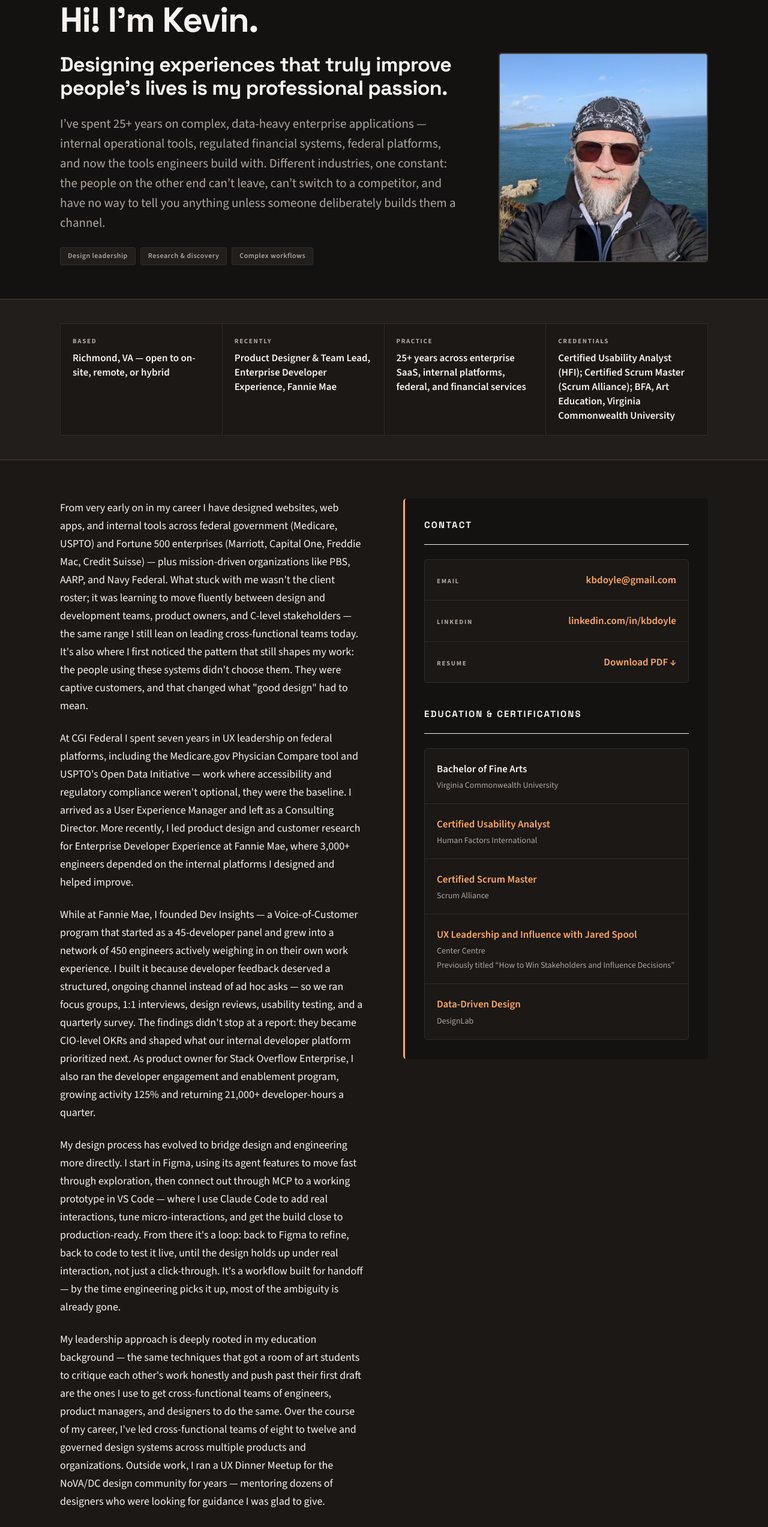
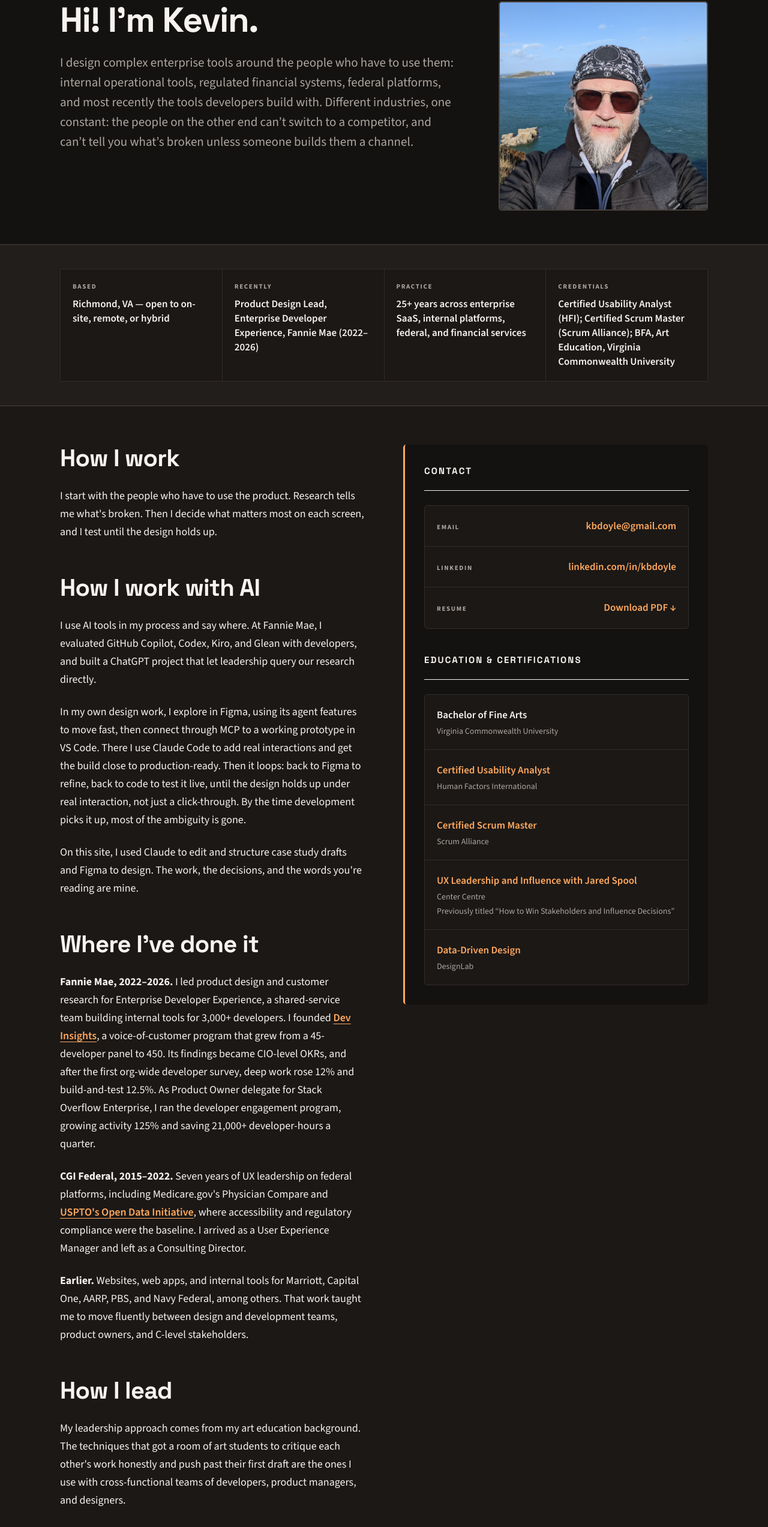
Before and after one commit to beelzebuddha/portfolio-site, a Next.js app: page /about in a window 1280 px wide. Shown: the part 197-2742 px from the top of the page at 60% size. Built offline with nearby package versions, Linux system fonts and the light colour scheme.

Commit message:
Restructure About page
New intro, fact strip as a dl, five sections with Dev Insights h2 headings
(How I work with AI has id="ai"), hero photo top-aligned with the title,
and the End CTA pointing to Dev Insights.

Co-Authored-By: Claude Opus 5.5 <noreply@anthropic.com>

```diff
--- a/app/about/page.module.css
+++ b/app/about/page.module.css
@@ -19,11 +19,30 @@
   min-width: 0;
   display: flex;
   flex-direction: column;
-  gap: var(--space-5);
+  gap: var(--space-9);
   font-family: var(--font-body), sans-serif;
   font-size: 18px;
   line-height: 30px;
   color: var(--ink);
+}
+
+/* One body section: SectionHeader h2 + its paragraphs. scroll-margin-top
+   keeps #ai clear of the sticky header, with breathing room, when linked from the home page. */
+.block {
+  display: flex;
+  flex-direction: column;
+  gap: var(--space-5);
+  scroll-margin-top: calc(var(--header-height) + var(--space-7));
+}
+
+/* Inline links in running text: accent + persistent underline so they're
+   identifiable without hover (WCAG 1.4.1). Same treatment as the USPTO and
+   Dev Insights pages' text links. Focus ring: global a:focus-visible. */
+.textLink {
+  font-weight: 600;
+  color: var(--accent);
+  text-decoration: underline;
+  text-underline-offset: var(--space-0);
 }
 
 .aside {
--- a/app/about/page.tsx
+++ b/app/about/page.tsx
@@ -1,4 +1,5 @@
 import type { Metadata } from 'next';
+import Link from 'next/link';
 import SiteHeader from '../components/SiteHeader';
 import SiteFooter from '../components/SiteFooter';
 import AboutHero from '../components/AboutHero';
@@ -6,22 +7,25 @@ import FactStrip from '../components/case-study/FactStrip';
 import ContactCard from '../components/ContactCard';
 import CredentialsCard from '../components/CredentialsCard';
 import EndCTA from '../components/case-study/EndCTA';
+// Section headings use the Dev Insights h2 (and the TOKEN GAPS on .page it reads).
+import caseStudy from '../case-studies/dev-insights/page.module.css';
 import styles from './page.module.css';
 
 export const metadata: Metadata = {
   title: 'About — Kevin B. Doyle',
   description:
-    '25+ years designing for the captive user — internal tools, regulated financial systems, federal platforms, and now the tools engineers build with.',
+    'Kevin B. Doyle designs complex enterprise tools around the people who have to use them: internal operational tools, regulated financial systems, federal platforms, and the tools developers build with.',
 };
 
 export default function AboutPage() {
   return (
     <>
       <SiteHeader />
-      <main>
+      <main className={caseStudy.page}>
         <AboutHero />
 
         <FactStrip
+          asDescriptionList
           facts={[
             {
               label: 'BASED',
@@ -30,7 +34,7 @@ export default function AboutPage() {
             {
               label: 'RECENTLY',
               value:
-                'Product Designer & Team Lead, Enterprise Developer Experience, Fannie Mae',
+                'Product Design Lead, Enterprise Developer Experience, Fannie Mae (2022–2026)',
             },
             {
               label: 'PRACTICE',
@@ -48,26 +52,104 @@ export default function AboutPage() {
         <section className={styles.section}>
           <div className={`container ${styles.inner}`}>
             <div className={styles.body}>
+              <section className={styles.block}>
+                <h2 className={caseStudy.h2}>How I work</h2>
                 <p>
-                From very early on in my career I have designed websites, web apps, and internal tools across federal government (Medicare, USPTO) and Fortune 500 enterprises (Marriott, Capital One, Freddie Mac, Credit Suisse) — plus mission-driven organizations like PBS, AARP, and Navy Federal. What stuck with me wasn't the client roster; it was learning to move fluently between design and development teams, product owners, and C-level stakeholders — the same range I still lean on leading cross-functional teams today. It's also where I first noticed the pattern that still shapes my work: the people using these systems didn't choose them. They were captive customers, and that changed what "good design" had to mean.
+                  I start with the people who have to use the product. Research
+                  tells me what&apos;s broken. Then I decide what matters most on
+                  each screen, and I test until the design holds up.
+                </p>
+              </section>
+
+              <section id="ai" className={styles.block}>
+                <h2 className={caseStudy.h2}>How I work with AI</h2>
+                <p>
+                  I use AI tools in my process and say where. At Fannie Mae, I
+                  evaluated GitHub Copilot, Codex, Kiro, and Glean with
+                  developers, and built a ChatGPT project that let leadership
+                  query our research directly.
                 </p>
                 <p>
-               At CGI Federal I spent seven years in UX leadership on federal platforms, including the Medicare.gov Physician Compare tool and USPTO's Open Data Initiative — work where accessibility and regulatory compliance weren't optional, they were the baseline. I arrived as a User Experience Manager and left as a Consulting Director. More recently, I led product design and customer research for Enterprise Developer Experience at Fannie Mae, where 3,000+ engineers depended on the internal platforms I designed and helped improve.
+                  In my own design work, I explore in Figma, using its agent
+                  features to move fast, then connect through MCP to a working
+                  prototype in VS Code. There I use Claude Code to add real
+                  interactions and get the build close to production-ready. Then
+                  it loops: back to Figma to refine, back to code to test it
+                  live, until the design holds up under real interaction, not
+                  just a click-through. By the time development picks it up, most
+                  of the ambiguity is gone.
                 </p>
                 <p>
-               While at Fannie Mae, I founded Dev Insights — a Voice-of-Customer program that started as a 45-developer panel and grew into a network of 450 engineers actively weighing in on their own work experience. I built it because developer feedback deserved a structured, ongoing channel instead of ad hoc asks — so we ran focus groups, 1:1 interviews, design reviews, usability testing, and a quarterly survey. The findings didn't stop at a report: they became CIO-level OKRs and shaped what our internal developer platform prioritized next. As product owner for Stack Overflow Enterprise, I also ran the developer engagement and enablement program, growing activity 125% and returning 21,000+ developer-hours a quarter.
+                  On this site, I used Claude to edit and structure case study
+                  drafts and Figma to design. The work, the decisions, and the
+                  words you&apos;re reading are mine.
+                </p>
+              </section>
+
+              <section className={styles.block}>
+                <h2 className={caseStudy.h2}>Where I&apos;ve done it</h2>
+                <p>
+                  <strong>Fannie Mae, 2022–2026.</strong> I led product design
+                  and customer research for Enterprise Developer Experience, a
+                  shared-service team building internal tools for 3,000+
+                  developers. I founded{' '}
+                  <Link href="/case-studies/dev-insights" className={styles.textLink}>
+                    Dev Insights
+                  </Link>
+                  , a voice-of-customer program that grew from a 45-developer
+                  panel to 450. Its findings became CIO-level OKRs, and after the
+                  first org-wide developer survey, deep work rose 12% and
+                  build-and-test 12.5%. As Product Owner delegate for Stack
+                  Overflow Enterprise, I ran the developer engagement program,
+                  growing activity 125% and saving 21,000+ developer-hours a
+                  quarter.
                 </p>
                 <p>
-                My design process has evolved to bridge design and engineering more directly. I start in Figma, using its agent features to move fast through exploration, then connect out through MCP to a working prototype in VS Code — where I use Claude Code to add real interactions, tune micro-interactions, and get the build close to production-ready. From there it's a loop: back to Figma to refine, back to code to test it live, until the design holds up under real interaction, not just a click-through. It's a workflow built for handoff — by the time engineering picks it up, most of the ambiguity is already gone.
+                  <strong>CGI Federal, 2015–2022.</strong> Seven years of UX
+                  leadership on federal platforms, including Medicare.gov&apos;s
+                  Physician Compare and{' '}
+                  <Link href="/case-studies/uspto-open-data" className={styles.textLink}>
+                    USPTO&apos;s Open Data Initiative
+                  </Link>
+                  , where accessibility and regulatory compliance were the
+                  baseline. I arrived as a User Experience Manager and left as a
+                  Consulting Director.
                 </p>
                 <p>
-                My leadership approach is deeply rooted in my education background — the same techniques that got a room of art students to critique each other's work honestly and push past their first draft are the ones I use to get cross-functional teams of engineers, product managers, and designers to do the same. Over the course of my career, I've led cross-functional teams of eight to twelve and governed design systems across multiple products and organizations. Outside work, I ran a UX Dinner Meetup for the NoVA/DC design community for years — mentoring dozens of designers who were looking for guidance I was glad to give.
+                  <strong>Earlier.</strong> Websites, web apps, and internal
+                  tools for Marriott, Capital One, AARP, PBS, and Navy Federal,
+                  among others. That work taught me to move fluently between
+                  design and development teams, product owners, and C-level
+                  stakeholders.
+                </p>
+              </section>
+
+              <section className={styles.block}>
+                <h2 className={caseStudy.h2}>How I lead</h2>
+                <p>
+                  My leadership approach comes from my art education background.
+                  The techniques that got a room of art students to critique each
+                  other&apos;s work honestly and push past their first draft are
+                  the ones I use with cross-functional teams of developers,
+                  product managers, and designers.
                 </p>
                 <p>
-                Outside of work I sketch in charcoal, play guitar, hike when the
-                weather cooperates, watch too much TV with my cats, and spend
-                long weekends around a campfire with my camping fam.
+                  I&apos;ve led cross-functional teams of eight to twelve and
+                  governed design systems across multiple products and
+                  organizations. For years I also ran a UX Dinner Meetup for the
+                  NoVA/DC design community, mentoring dozens of designers who were
+                  looking for guidance I was glad to give.
                 </p>
+              </section>
+
+              <section className={styles.block}>
+                <h2 className={caseStudy.h2}>Outside work</h2>
+                <p>
+                  I sketch in charcoal, play guitar, hike when the weather
+                  cooperates, watch too much TV with my cats, and spend long
+                  weekends around a campfire with my camping fam.
+                </p>
+              </section>
             </div>
             <div className={styles.aside}>
               <ContactCard />
@@ -76,10 +158,7 @@ export default function AboutPage() {
           </div>
         </section>
 
-        <EndCTA
-          nextTitle="Leading the Research to Improve the Developer's Experience"
-          nextHref="/case-studies/dev-insights"
-        />
+        <EndCTA nextTitle="Dev Insights" nextHref="/case-studies/dev-insights" />
       </main>
       <SiteFooter />
     </>
--- a/app/components/AboutHero.module.css
+++ b/app/components/AboutHero.module.css
@@ -75,28 +75,12 @@
   gap: var(--space-5);
 }
 
-.headline {
-  font-family: var(--font-display), sans-serif;
-  font-weight: 700;
-  font-size: 34px;
-  line-height: 39px;
-  letter-spacing: -0.68px;
-  color: var(--ink);
-}
-
 .standfirst {
   font-family: var(--font-body), sans-serif;
   font-size: 21px;
   line-height: 33px;
   color: var(--muted);
   max-width: 660px;
-}
-
-.tags {
-  display: flex;
-  flex-wrap: wrap;
-  gap: var(--space-1);
-  width: 100%;
 }
 
 .photo {
@@ -113,10 +97,22 @@
     font-size: 40px;
     line-height: 46px;
   }
+  /* Phones/tablet: title, then photo, then intro (the title sits inside
+     .left on desktop so the photo can top-align with it). */
   .row {
-    flex-direction: column-reverse;
+    flex-direction: column;
+  }
+  .left {
+    display: contents;
+  }
+  .title {
+    order: 0;
   }
   .photo {
+    order: 1;
     width: 100%;
   }
+  .standfirst {
+    order: 2;
+  }
 }
--- a/app/components/AboutHero.tsx
+++ b/app/components/AboutHero.tsx
@@ -1,6 +1,5 @@
 import Image from 'next/image';
 import Link from 'next/link';
-import TagChip from './TagChip';
 import styles from './AboutHero.module.css';
 
 export default function AboutHero() {
@@ -18,30 +17,21 @@ export default function AboutHero() {
           <span className={styles.breadcrumbInk}>About</span>
         </div>
         <div className={styles.eyebrow}>
-          <span>PRODUCT DESIGN LEADERSHIP</span>
+          <span>About</span>
           <span className={styles.line} aria-hidden="true" />
         </div>
-        <h1 className={styles.title}>Hi! I&rsquo;m Kevin.</h1>
         <div className={styles.row}>
           <div className={styles.left}>
-            <p className={styles.headline}>
-              Designing experiences that truly improve people&rsquo;s lives is
-              my professional passion.
+            <h1 className={styles.title}>Hi! I&rsquo;m Kevin.</h1>
+            <p className={styles.standfirst}>
+              I design complex enterprise tools around the people who have to
+              use them: internal operational tools, regulated financial
+              systems, federal platforms, and most recently the tools
+              developers build with. Different industries, one constant: the
+              people on the other end can&rsquo;t switch to a competitor, and
+              can&rsquo;t tell you what&rsquo;s broken unless someone builds
+              them a channel.
             </p>
-            <p className={styles.standfirst}>
-              I&rsquo;ve spent 25+ years on complex, data-heavy enterprise
-              applications — internal operational tools, regulated financial
-              systems, federal platforms, and now the tools engineers build
-              with. Different industries, one constant: the people on the other
-              end can&rsquo;t leave, can&rsquo;t switch to a competitor, and
-              have no way to tell you anything unless someone deliberately
-              builds them a channel.
-            </p>
-            <div className={styles.tags}>
-              <TagChip label="Design leadership" />
-              <TagChip label="Research & discovery" />
-              <TagChip label="Complex workflows" />
-            </div>
           </div>
           <Image
             src="/images/about/portrait.png"
```
Lines whose indentation alone changed are shown as unchanged.
